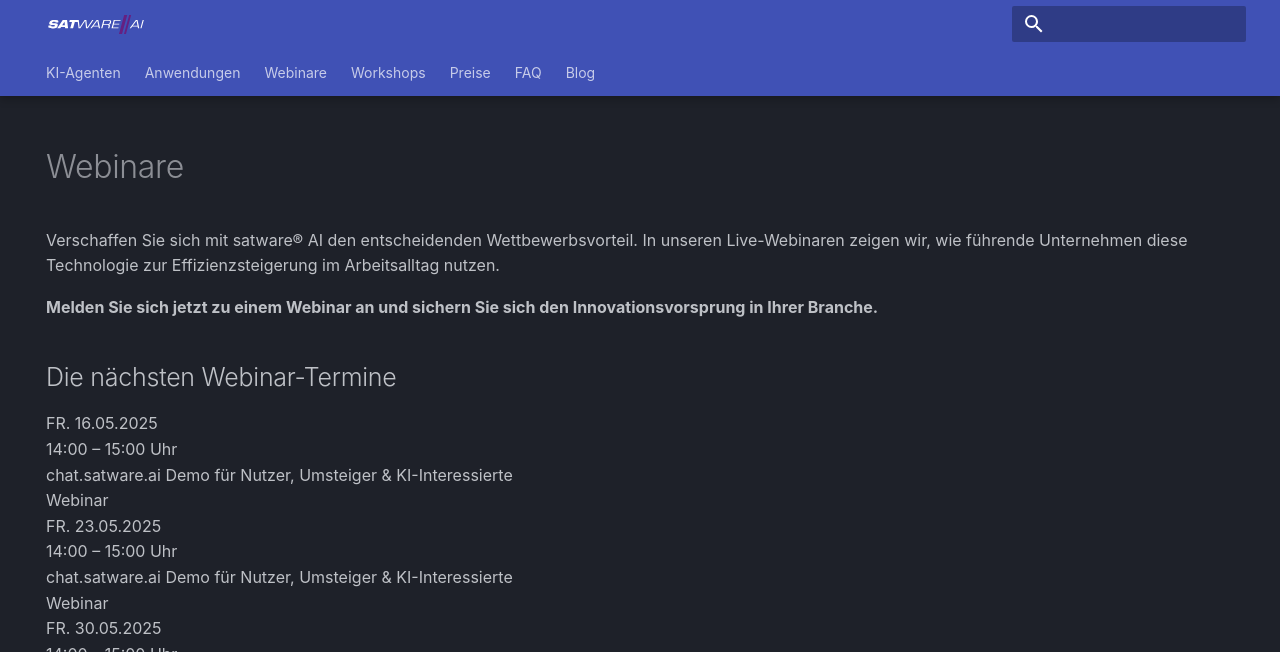
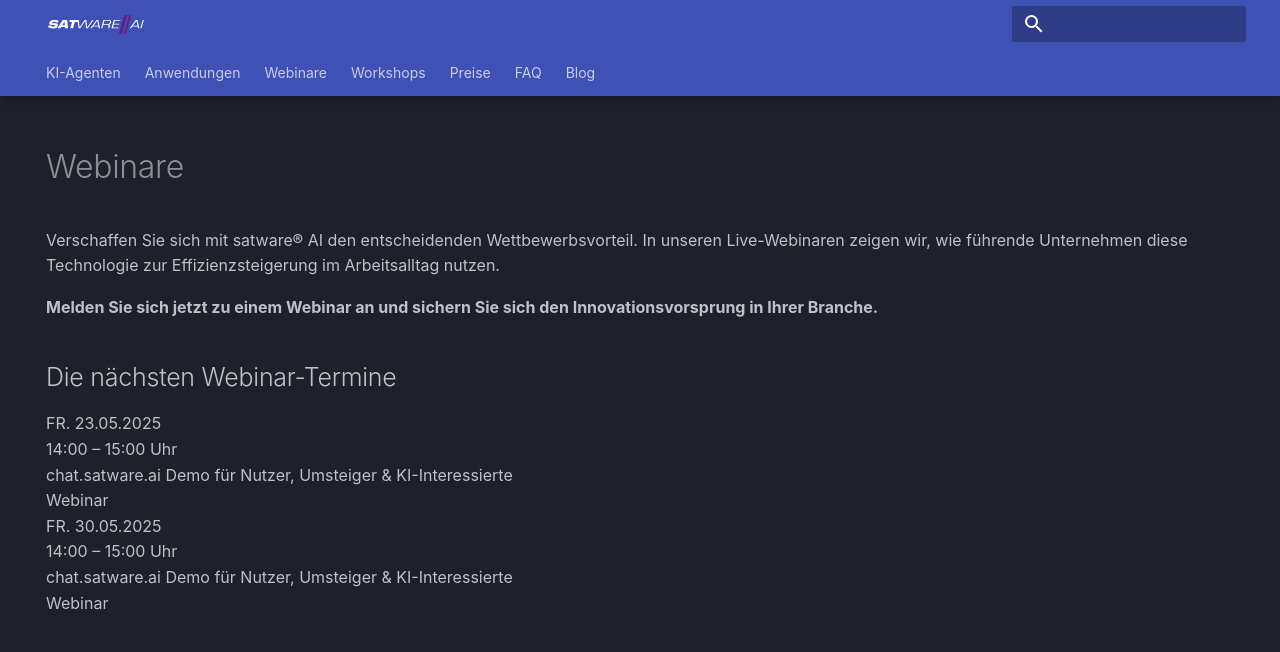
Before and after one commit to satwareAG/satware.ai, an MkDocs documentation site: the page built from docs/webinare/index.md, in a window 1280 px wide and 1012 px high, cut to the strip 0-652 px from the top of the window. Built offline with MkDocs 1.6.1 and Material for MkDocs 9.7.7, drawn with Linux system fonts in a browser that asks for light colours; comment, search, counter and statistics services are not loaded.

Commit message:
Fix: Remove unavailable May 16 webinar date (#57)
* Delete readme.md

Signed-off-by: Jane Alesi <ja@satware.ai>

* Fix: Remove unavailable May 16 webinar date

This commit removes the May 16, 2025 webinar date that is no longer available according to the registration form dropdown options. The form only shows May 23 and May 30 as available dates.

---------

Signed-off-by: Jane Alesi <ja@satware.ai>

```diff
--- a/docs/webinare/index.md
+++ b/docs/webinare/index.md
@@ -17,13 +17,6 @@
 
 <div class="satag--webinar-dates">
   <div class="satag--webinar-item">
-    <div class="satag--webinar-date"><i class="fa-thin fa-calendar-days"></i> FR. 16.05.2025</div>
-    <div class="satag--webinar-time"><i class="fa-thin fa-clock"></i> 14:00 – 15:00 Uhr</div>
-    <div class="satag--webinar-course">chat.satware.ai Demo für Nutzer, Umsteiger & KI-Interessierte</div>
-    <div class="satag--webinar-type">Webinar</div>
-  </div>
-
-  <div class="satag--webinar-item">
     <div class="satag--webinar-date"><i class="fa-thin fa-calendar-days"></i> FR. 23.05.2025</div>
     <div class="satag--webinar-time"><i class="fa-thin fa-clock"></i> 14:00 – 15:00 Uhr</div>
     <div class="satag--webinar-course">chat.satware.ai Demo für Nutzer, Umsteiger & KI-Interessierte</div>
```
